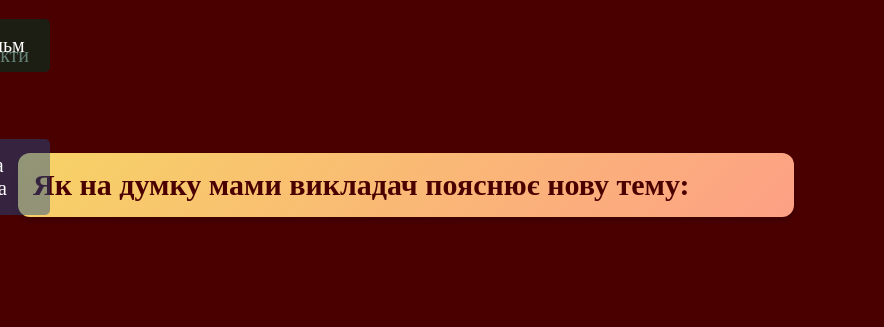
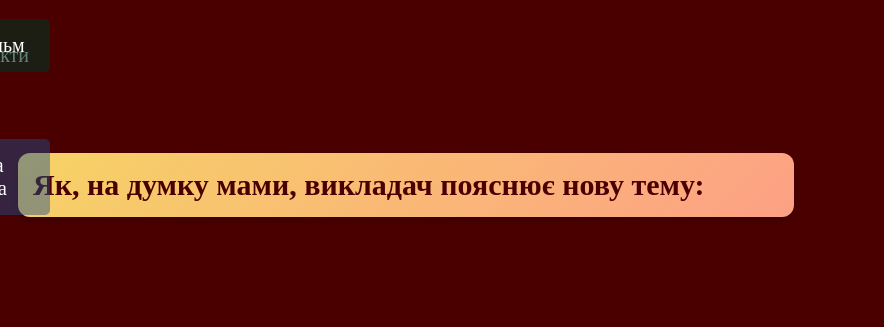
Before and after one commit to max5369/Maxim-Kostiuchenko-hackathon2025, a plain HTML site: page page5.html in a window 1280 px wide. Shown: the part 71-398 px from the top of the page, 0-884 px from the left. Drawn offline with Linux system fonts and the light colour scheme.

Commit message:
Update page5.html

```diff
--- a/page5.html
+++ b/page5.html
@@ -17,7 +17,7 @@
     </nav>
     <main>
    <div class="meme-block">
-        <h3 class="h3_1">Як на думку мами викладач пояснює нову тему:</h3>
+        <h3 class="h3_1">Як, на думку мами, викладач пояснює нову тему:</h3>
         <img class="img1" src="https://i.gifer.com/7PAB.gif">
     </div>
 
```
